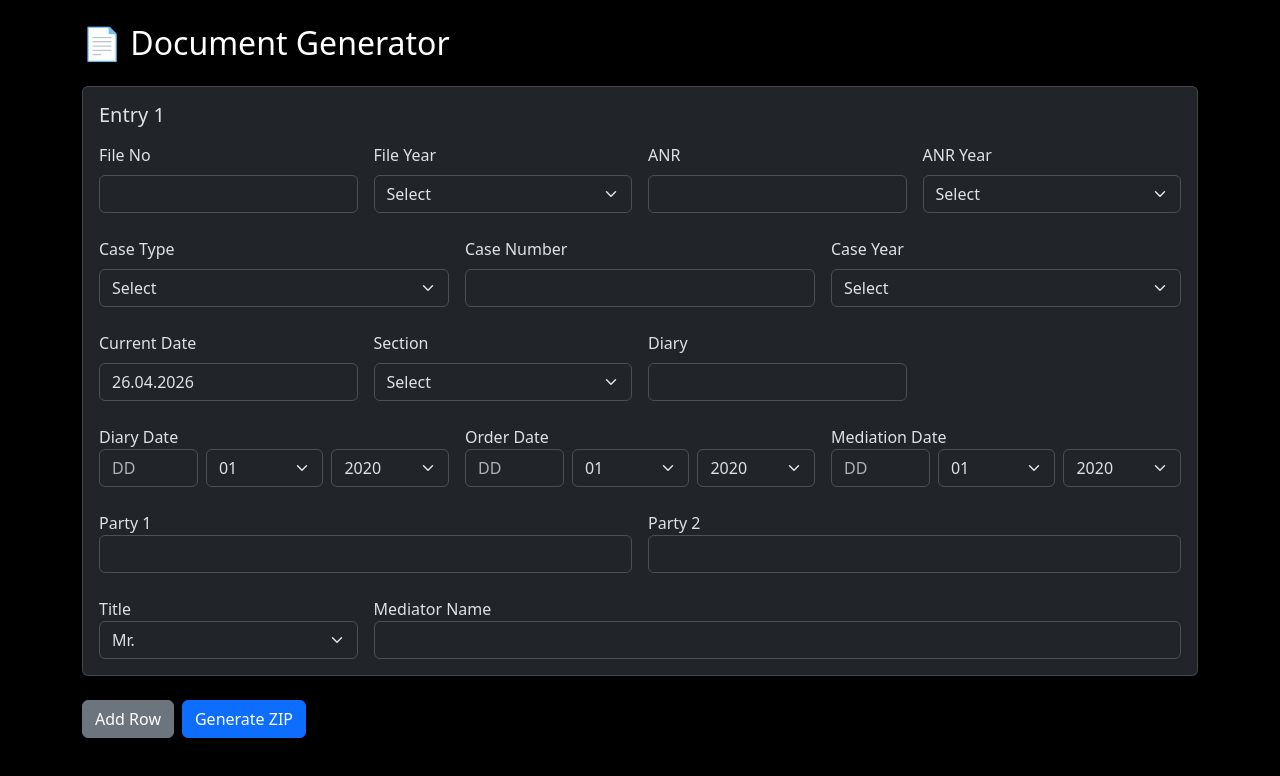
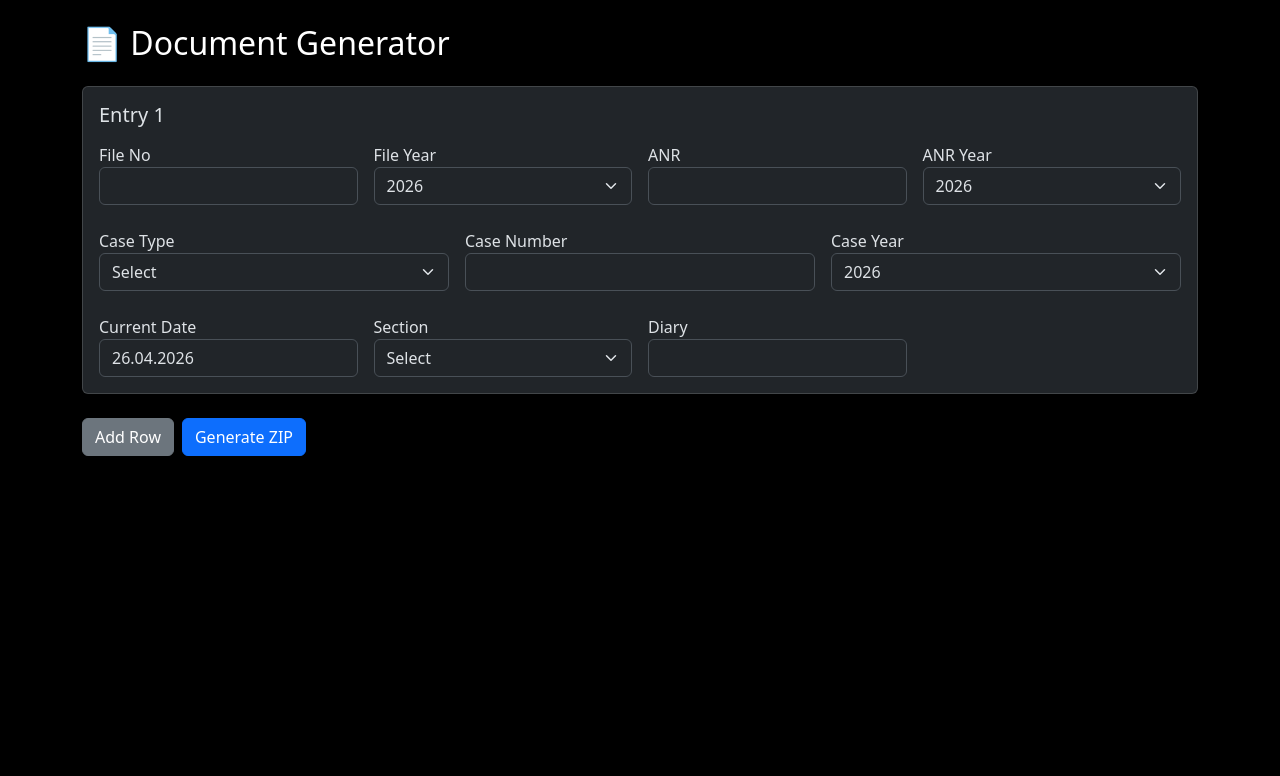
Before and after one commit to Xenomorphing79/doc-gen, a Next.js app: page / in a window 1280 px wide. Shown: the top 776 px of the page. Built offline with nearby package versions, Linux system fonts and the light colour scheme.

Commit message:
Added options

```diff
--- a/pages/index.js
+++ b/pages/index.js
@@ -1,21 +1,14 @@
 import { useState } from "react";
 import "bootstrap/dist/css/bootstrap.min.css";
 
-const years = Array.from({ length: 12 }, (_, i) => 2015 + i);
-const diaryYears = Array.from({ length: 7 }, (_, i) => 2020 + i);
+const currentYear = new Date().getFullYear();
+
+const years = Array.from({ length: 12 }, (_, i) => 2015 + i).reverse();
+const diaryYears = Array.from({ length: 7 }, (_, i) => 2020 + i).reverse();
+
 const months = [
-  "01",
-  "02",
-  "03",
-  "04",
-  "05",
-  "06",
-  "07",
-  "08",
-  "09",
-  "10",
-  "11",
-  "12",
+  "01","02","03","04","05","06",
+  "07","08","09","10","11","12"
 ];
 
 export default function Home() {
@@ -24,29 +17,29 @@ export default function Home() {
   function getEmptyEntry() {
     return {
       file_no: "",
-      file_year: "",
+      file_year: currentYear.toString(),
       anr: "",
-      anr_year: "",
+      anr_year: currentYear.toString(),
       curr_date: new Date().toLocaleDateString("en-GB").replace(/\//g, "."),
       section: "",
       diary: "",
       diary_day: "",
       diary_month: "",
-      diary_year: "",
+      diary_year: currentYear.toString(),
       case_type: "",
       case_num: "",
-      case_year: "",
+      case_year: currentYear.toString(),
       party1: "",
       party2: "",
       order_day: "",
       order_month: "",
-      order_year: "",
+      order_year: currentYear.toString(),
       mediator_title: "Mr.",
       mediator_name: "",
       if_settl: "Settlement Agreement",
       med_day: "",
       med_month: "",
-      med_year: "",
+      med_year: currentYear.toString(),
       copy_type: "Original Copy",
     };
   }
@@ -58,6 +51,15 @@ export default function Home() {
   };
 
   const addRow = () => setEntries([...entries, getEmptyEntry()]);
+
+  // ✅ Copy previous row
+  const copyPreviousRow = (i) => {
+    if (i === 0) return;
+
+    const updated = [...entries];
+    updated[i] = { ...entries[i - 1] };
+    setEntries(updated);
+  };
 
   const buildPayload = () =>
     entries.map((e) => ({
@@ -91,49 +93,58 @@ export default function Home() {
       {entries.map((entry, i) => (
         <div key={i} className="card mb-4 shadow-sm">
           <div className="card-body">
-            <h5 className="mb-3">Entry {i + 1}</h5>
+
+            {/* Header with Copy Button */}
+            <div className="d-flex justify-content-between align-items-center mb-3">
+              <h5 className="mb-0">Entry {i + 1}</h5>
+
+              {i > 0 && (
+                <button
+                  className="btn btn-sm btn-outline-secondary"
+                  onClick={() => copyPreviousRow(i)}
+                >
+                  Copy Previous
+                </button>
+              )}
+            </div>
 
             {/* Row 1 */}
             <div className="row g-3">
               <div className="col-md-3">
-                <label className="form-label">File No</label>
+                <label>File No</label>
                 <input
                   className="form-control"
-                  onChange={(e) => handleChange(i, "file_no", e.target.value)}
+                  onChange={(e) => handleChange(i,"file_no",e.target.value)}
                 />
               </div>
 
               <div className="col-md-3">
-                <label className="form-label">File Year</label>
+                <label>File Year</label>
                 <select
                   className="form-select"
-                  onChange={(e) => handleChange(i, "file_year", e.target.value)}
+                  value={entry.file_year}
+                  onChange={(e) => handleChange(i,"file_year",e.target.value)}
                 >
-                  <option>Select</option>
-                  {years.map((y) => (
-                    <option key={y}>{y}</option>
-                  ))}
+                  {years.map(y => <option key={y}>{y}</option>)}
                 </select>
               </div>
 
               <div className="col-md-3">
-                <label className="form-label">ANR</label>
+                <label>ANR</label>
                 <input
                   className="form-control"
-                  onChange={(e) => handleChange(i, "anr", e.target.value)}
+                  onChange={(e) => handleChange(i,"anr",e.target.value)}
                 />
               </div>
 
               <div className="col-md-3">
-                <label className="form-label">ANR Year</label>
+                <label>ANR Year</label>
                 <select
                   className="form-select"
-                  onChange={(e) => handleChange(i, "anr_year", e.target.value)}
+                  value={entry.anr_year}
+                  onChange={(e) => handleChange(i,"anr_year",e.target.value)}
                 >
-                  <option>Select</option>
-                  {years.map((y) => (
-                    <option key={y}>{y}</option>
-                  ))}
+                  {years.map(y => <option key={y}>{y}</option>)}
                 </select>
               </div>
             </div>
@@ -141,224 +152,69 @@ export default function Home() {
             {/* Case Details */}
             <div className="row g-3 mt-2">
               <div className="col-md-4">
-                <label className="form-label">Case Type</label>
+                <label>Case Type</label>
                 <select
                   className="form-select"
-                  onChange={(e) => handleChange(i, "case_type", e.target.value)}
+                  onChange={(e) => handleChange(i,"case_type",e.target.value)}
                 >
                   <option>Select</option>
                   <option>Transfer Petition (Civil)</option>
                   <option>Transfer Petition (Criminal)</option>
                   <option>Special Leave Petition (Civil)</option>
                   <option>Special Leave Petition (Criminal)</option>
-                  {/* you can edit later */}
                 </select>
               </div>
 
               <div className="col-md-4">
-                <label className="form-label">Case Number</label>
+                <label>Case Number</label>
                 <input
                   className="form-control"
-                  onChange={(e) => handleChange(i, "case_num", e.target.value)}
+                  onChange={(e) => handleChange(i,"case_num",e.target.value)}
                 />
               </div>
 
               <div className="col-md-4">
-                <label className="form-label">Case Year</label>
+                <label>Case Year</label>
                 <select
                   className="form-select"
-                  onChange={(e) => handleChange(i, "case_year", e.target.value)}
+                  value={entry.case_year}
+                  onChange={(e) => handleChange(i,"case_year",e.target.value)}
                 >
-                  <option>Select</option>
-                  {years.map((y) => (
-                    <option key={y}>{y}</option>
-                  ))}
+                  {years.map(y => <option key={y}>{y}</option>)}
                 </select>
               </div>
             </div>
+
             {/* Row 2 */}
             <div className="row g-3 mt-2">
               <div className="col-md-3">
-                <label className="form-label">Current Date</label>
-                <input
-                  className="form-control"
-                  value={entry.curr_date}
-                  readOnly
-                />
+                <label>Current Date</label>
+                <input className="form-control" value={entry.curr_date} readOnly />
               </div>
 
               <div className="col-md-3">
-                <label className="form-label">Section</label>
+                <label>Section</label>
                 <select
                   className="form-select"
-                  onChange={(e) => handleChange(i, "section", e.target.value)}
+                  onChange={(e) => handleChange(i,"section",e.target.value)}
                 >
                   <option>Select</option>
                   <option>II-A</option>
                   <option>II-B</option>
                   <option>IV-A</option>
                   <option>IV-B</option>
-                  <option>IV-C</option>
-                  <option>XVI-A</option>
-                  <option>XVI-B</option>
-                  <option>XVII-A</option>
-                  <option>XVII-B</option>
-                  <option>III-A</option>
-                  <option>III-B</option>
                 </select>
               </div>
 
               <div className="col-md-3">
-                <label className="form-label">Diary</label>
+                <label>Diary</label>
                 <input
                   className="form-control"
-                  onChange={(e) => handleChange(i, "diary", e.target.value)}
+                  onChange={(e) => handleChange(i,"diary",e.target.value)}
                 />
               </div>
             </div>
 
-            {/* Dates */}
-            <div className="row g-3 mt-2">
-              <div className="col-md-4">
-                <label>Diary Date</label>
-                <div className="d-flex gap-2">
-                  <input
-                    placeholder="DD"
-                    className="form-control"
-                    onChange={(e) =>
-                      handleChange(i, "diary_day", e.target.value)
-                    }
-                  />
-                  <select
-                    className="form-select"
-                    onChange={(e) =>
-                      handleChange(i, "diary_month", e.target.value)
-                    }
-                  >
-                    {months.map((m) => (
-                      <option key={m}>{m}</option>
-                    ))}
-                  </select>
-                  <select
-                    className="form-select"
-                    onChange={(e) =>
-                      handleChange(i, "diary_year", e.target.value)
-                    }
-                  >
-                    {diaryYears.map((y) => (
-                      <option key={y}>{y}</option>
-                    ))}
-                  </select>
-                </div>
-              </div>
-
-              <div className="col-md-4">
-                <label>Order Date</label>
-                <div className="d-flex gap-2">
-                  <input
-                    placeholder="DD"
-                    className="form-control"
-                    onChange={(e) =>
-                      handleChange(i, "order_day", e.target.value)
-                    }
-                  />
-                  <select
-                    className="form-select"
-                    onChange={(e) =>
-                      handleChange(i, "order_month", e.target.value)
-                    }
-                  >
-                    {months.map((m) => (
-                      <option key={m}>{m}</option>
-                    ))}
-                  </select>
-                  <select
-                    className="form-select"
-                    onChange={(e) =>
-                      handleChange(i, "order_year", e.target.value)
-                    }
-                  >
-                    {diaryYears.map((y) => (
-                      <option key={y}>{y}</option>
-                    ))}
-                  </select>
-                </div>
-              </div>
-
-              <div className="col-md-4">
-                <label>Mediation Date</label>
-                <div className="d-flex gap-2">
-                  <input
-                    placeholder="DD"
-                    className="form-control"
-                    onChange={(e) => handleChange(i, "med_day", e.target.value)}
-                  />
-                  <select
-                    className="form-select"
-                    onChange={(e) =>
-                      handleChange(i, "med_month", e.target.value)
-                    }
-                  >
-                    {months.map((m) => (
-                      <option key={m}>{m}</option>
-                    ))}
-                  </select>
-                  <select
-                    className="form-select"
-                    onChange={(e) =>
-                      handleChange(i, "med_year", e.target.value)
-                    }
-                  >
-                    {diaryYears.map((y) => (
-                      <option key={y}>{y}</option>
-                    ))}
-                  </select>
-                </div>
-              </div>
-            </div>
-
-            {/* Parties */}
-            <div className="row g-3 mt-2">
-              <div className="col-md-6">
-                <label>Party 1</label>
-                <input
-                  className="form-control"
-                  onChange={(e) => handleChange(i, "party1", e.target.value)}
-                />
-              </div>
-              <div className="col-md-6">
-                <label>Party 2</label>
-                <input
-                  className="form-control"
-                  onChange={(e) => handleChange(i, "party2", e.target.value)}
-                />
-              </div>
-            </div>
-
-            {/* Mediator */}
-            <div className="row g-3 mt-2">
-              <div className="col-md-3">
-                <label>Title</label>
-                <select
-                  className="form-select"
-                  onChange={(e) =>
-                    handleChange(i, "mediator_title", e.target.value)
-                  }
-                >
-                  <option>Mr.</option>
-                  <option>Ms.</option>
-                </select>
-              </div>
-              <div className="col-md-9">
-                <label>Mediator Name</label>
-                <input
-                  className="form-control"
-                  onChange={(e) =>
-                    handleChange(i, "mediator_name", e.target.value)
-                  }
-                />
-              </div>
-            </div>
           </div>
         </div>
       ))}
```
